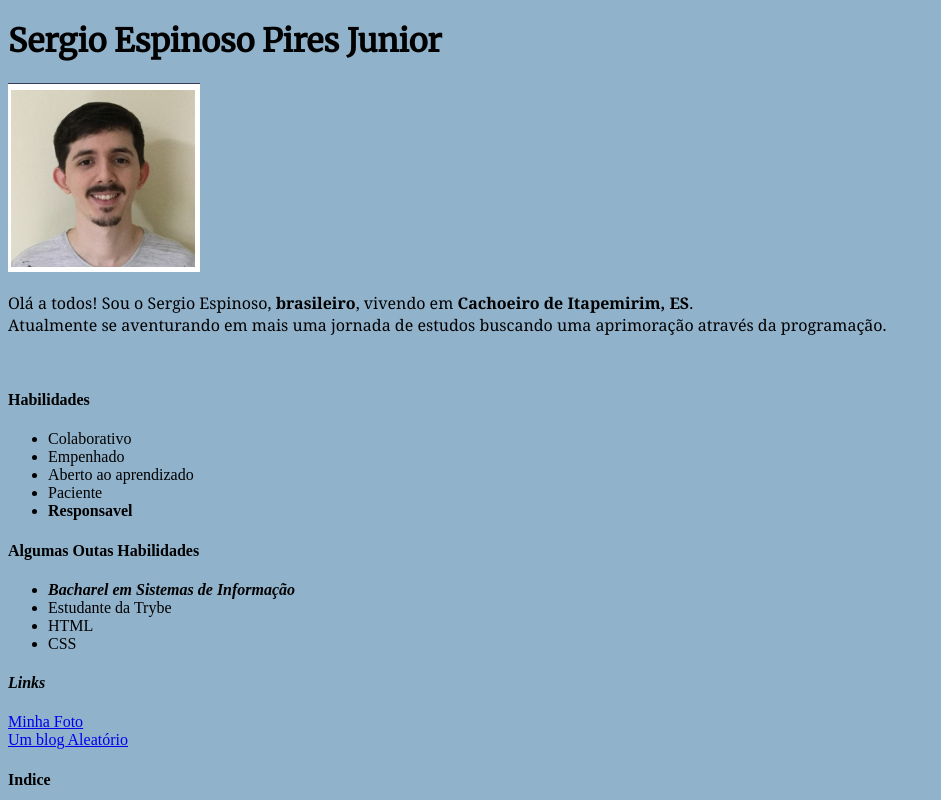
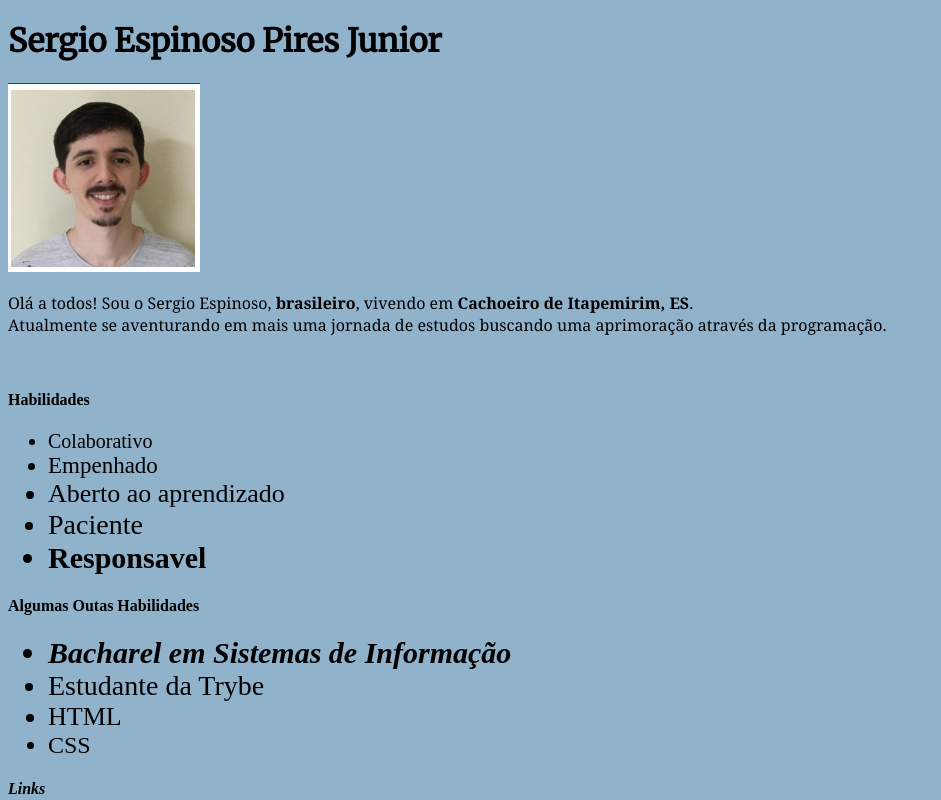
Before and after one commit to SergioEspinoso/SergioEspinoso.github.io, a plain HTML site: page Index.html in a window 1280 px wide. Shown: the top 800 px of the page, without its empty margins (0-941 px from the left). Drawn offline with Linux system fonts and the light colour scheme.

Commit message:
Diferentes tamanhos para os itens das listas

```diff
--- a/Index.html
+++ b/Index.html
@@ -17,6 +17,34 @@
         #descricao{
             font-family: Georgia, serif;
         }
+        .colaborativo{
+            font-size: 20px;
+        }
+        .empenhado{
+            font-size: 23px;
+        }
+        .aprendizado{
+            font-size: 26px;
+        }
+        .paciente{
+            font-size: 28px;
+        }
+        .responsavel{
+            font-size: 30px;
+        }
+        .bacharel{
+            font-size: 30px;
+        }
+        .estudante{
+            font-size: 28px;
+        }
+        .ht{
+            font-size: 26px;
+        }
+        .cs{
+            font-size: 24px;
+        }
+
     </style>
 
 
@@ -32,18 +60,18 @@
 
     <h4 id="skills">Habilidades </h4>
     <ul>
-        <li>Colaborativo</li>
-        <li>Empenhado</li>
-        <li>Aberto ao aprendizado</li>
-        <li>Paciente</li>
-        <li><strong>Responsavel</strong></li>
+        <li class="colaborativo">Colaborativo</li>
+        <li class="empenhado">Empenhado</li>
+        <li class="aprendizado">Aberto ao aprendizado</li>
+        <li class="paciente">Paciente</li>
+        <li class="responsavel"><strong>Responsavel</strong></li>
     </ul>
     <h4>Algumas Outas Habilidades</h4>
     <ul>
-        <li><strong><em>Bacharel em Sistemas de Informação</em> </strong></li>
-        <li>Estudante da Trybe</li>
-        <li>HTML</li>
-        <li>CSS</li>
+        <li class="bacharel"><strong><em>Bacharel em Sistemas de Informação</em> </strong></li>
+        <li class="estudante">Estudante da Trybe</li>
+        <li class="ht">HTML</li>
+        <li class="cs">CSS</li>
     </ul>
 
     <h4 id="links"><em>Links</em></h4>
```
